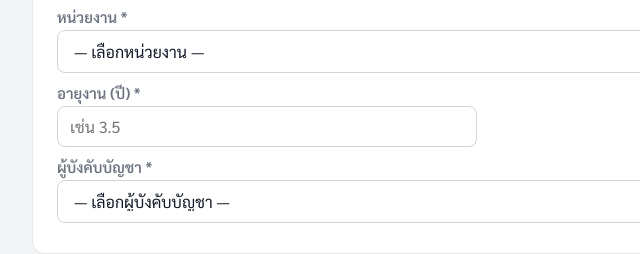
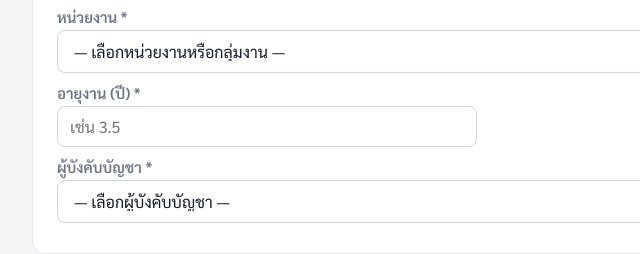
Before and after one commit to napaporn34147-source/rph-sukhothai, a plain HTML site: page index.html in a window 1280 px wide. Shown: the part 415-669 px from the top of the page, 158-798 px from the left. Drawn offline with Linux system fonts and the light colour scheme.

Commit message:
Update index.html

```diff
--- a/index.html
+++ b/index.html
@@ -113,7 +113,7 @@ body{font-family:'Sarabun',sans-serif;background:#F3F4F6;color:#111827;font-size
       <div class="field"><label>นามสกุล *</label><input id="fl" placeholder="นามสกุล"></div>
       <div class="field full"><label>หน่วยงาน *</label>
         <select id="fd">
-          <option value="">— เลือกหน่วยงาน —</option>
+          <option value="">— เลือกหน่วยงานหรือกลุ่มงาน —</option>
           <option>องค์กรแพทย์</option><option>OPD งานกระตุ้นพัฒนาการเด็ก</option>
           <option>OPD จิตเวช</option><option>OPD บริการปรึกษาสุขภาพ</option>
           <option>OPD ผู้ป่วยนอก</option><option>OPD คลินิกฝากครรภ์</option>
@@ -151,6 +151,8 @@ body{font-family:'Sarabun',sans-serif;background:#F3F4F6;color:#111827;font-size
           <option>หออภิบาลผู้ป่วยวิกฤตศัลยกรรม</option>
           <option>หออภิบาลผู้ป่วยวิกฤตอายุรกรรม</option>
           <option>IC/TB clinic</option>
+          <option>เทคโนโลยีสารสนเทศ</option>
+          <option>สุขภาพดิจิทัล</option>
         </select></div>
       <div class="field"><label>อายุงาน (ปี) *</label>
         <input id="fe" type="number" min="0" max="50" step="0.5" placeholder="เช่น 3.5"></div>
```
